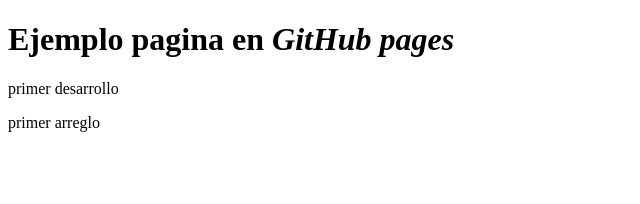
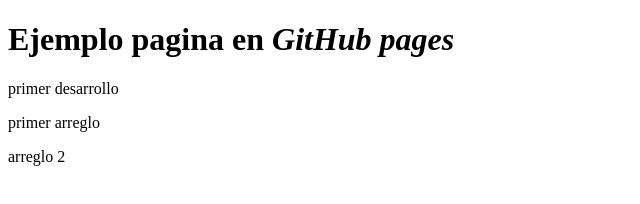
Before and after one commit to erickgonzalez3d/erickginzalez3d, a plain HTML site: page index.html in a window 1280 px wide. Shown: the full height of the page, 0-640 px from the left. Drawn offline with Linux system fonts and the light colour scheme.

Commit message:
arregl02

```diff
--- a/index.html
+++ b/index.html
@@ -14,6 +14,7 @@
     primer desarrollo
 </p>
 <p>primer arreglo</p>
+<p>arreglo 2</p>
 </body>
 
 </html>
```
